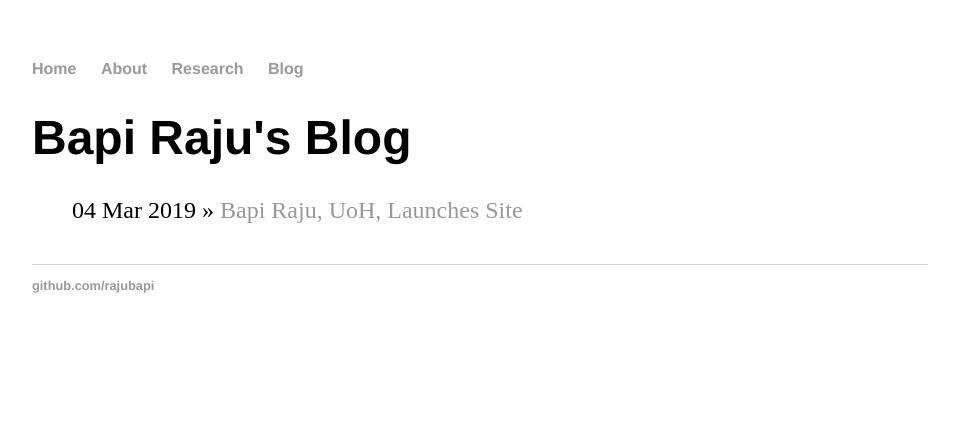
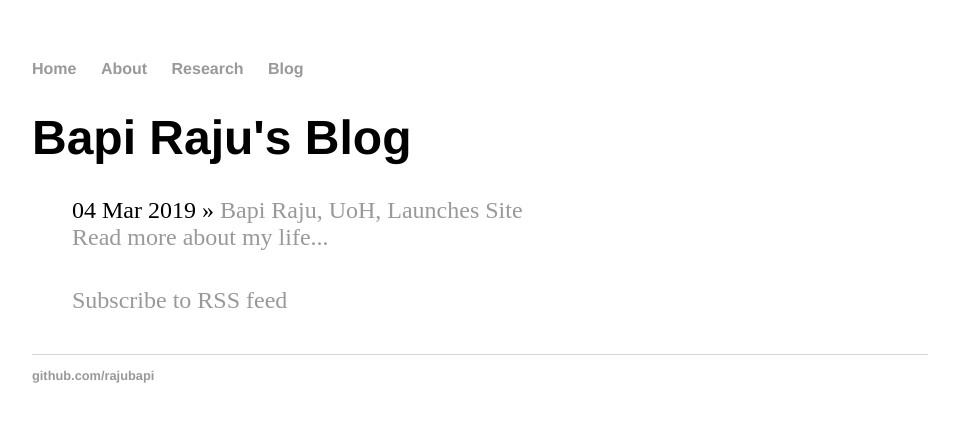
Before and after one commit to rajubapi/rajubapi.github.io, a Jekyll site: the page built from blog/index.html, in a window 1280 px wide. Shown: the top 422 px of the page, without its empty margins (160-1119 px from the left). Built offline with Jekyll 4.4.1, drawn with Linux system fonts in a browser that asks for light colours.

Commit message:
Update index.html

```diff
--- a/blog/index.html
+++ b/blog/index.html
@@ -8,4 +8,7 @@ title: Bapi Raju's Blog
 	  {% for post in site.posts %}
 	    <li><span>{{ post.date | date_to_string }}</span> » <a href="{{ post.url }}" title="{{ post.title }}">{{ post.title }}</a></li>
 	  {% endfor %}
+      <!-- Link this for RSS feed: http://username.github.io/blog/atom.xml -->
+	<a href="/Subscribe">Read more about my life...</a></p>
+	<li><a href="http://rajubapi.github.io/blog/atom.xml">Subscribe to RSS feed</a></li>
 	</ul>
```
